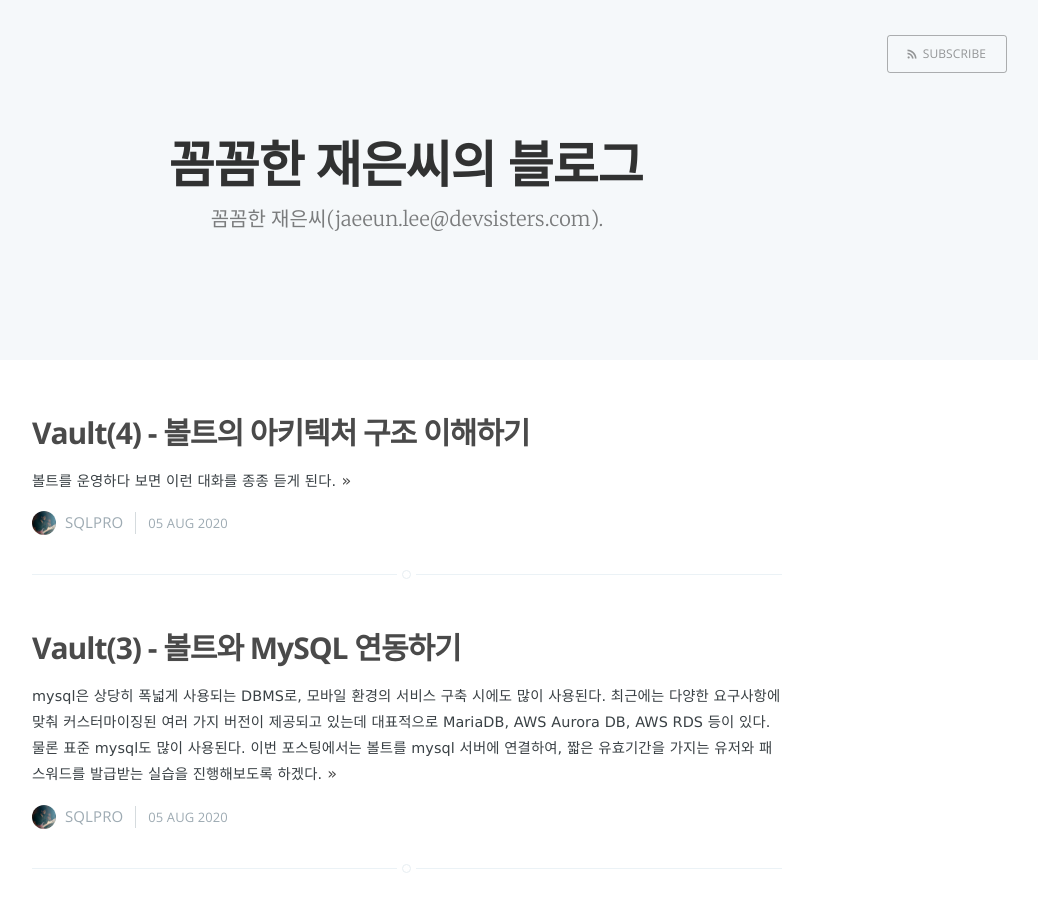
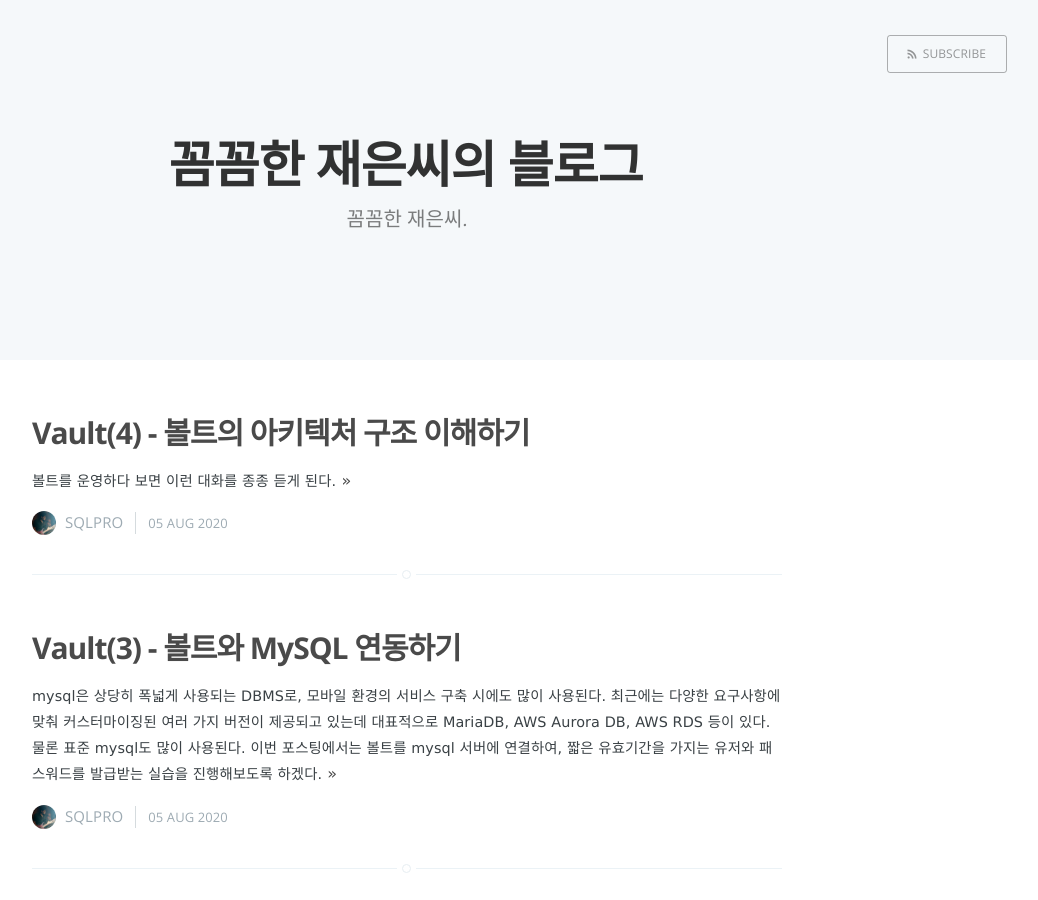
Before and after one commit to sqlpro/sqlpro.github.io, a Jekyll site: the page built from index.html, in a window 1280 px wide and 900 px high. Shown: the whole window, without its empty margins (233-1271 px from the left). Built offline with Jekyll 4.4.1, drawn with Linux system fonts in a browser that asks for light colours; the list of posts is cut into pages by our own code.

Commit message:
타이틀 수정(이전 회사 메일 계정 삭제)

```diff
--- a/_config.yml
+++ b/_config.yml
@@ -1,5 +1,5 @@
 name: 꼼꼼한 재은씨의 블로그
-description: '꼼꼼한 재은씨(jaeeun.lee@devsisters.com)'
+description: '꼼꼼한 재은씨'
 meta_description: 당신을 개발자로 만들어 드립니다.
 markdown: kramdown
 highlighter: rouge
@@ -15,4 +15,4 @@ author: SQLPRO
 disqus-shortname: ''
 google_fonts: "Nanum+Gothic:400, 700"
 site:
-  name: '재은이의 행복한 블로그'
+  name: '꼼꼼한 재은씨의 블로그'
```
